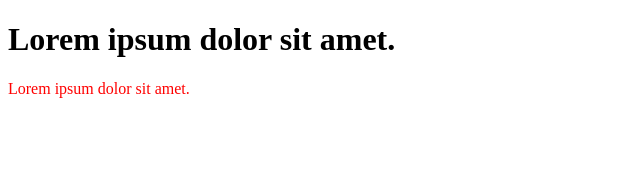
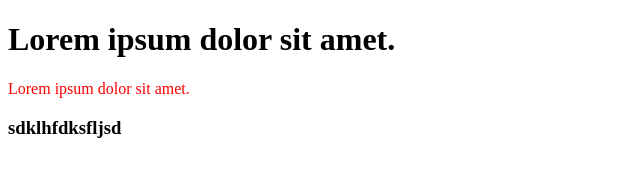
Before and after one commit to turopovjonibek8/newsite, a plain HTML site: page index.html in a window 1280 px wide. Shown: the whole page, without its empty margins (0-640 px from the left). Drawn offline with Linux system fonts and the light colour scheme.

Commit message:
project the end

```diff
--- a/index.html
+++ b/index.html
@@ -11,5 +11,7 @@
 
     <p>Lorem ipsum dolor sit amet.</p>
 
+    <h3>sdklhfdksfljsd</h3>
+
 </body>
 </html>
```
